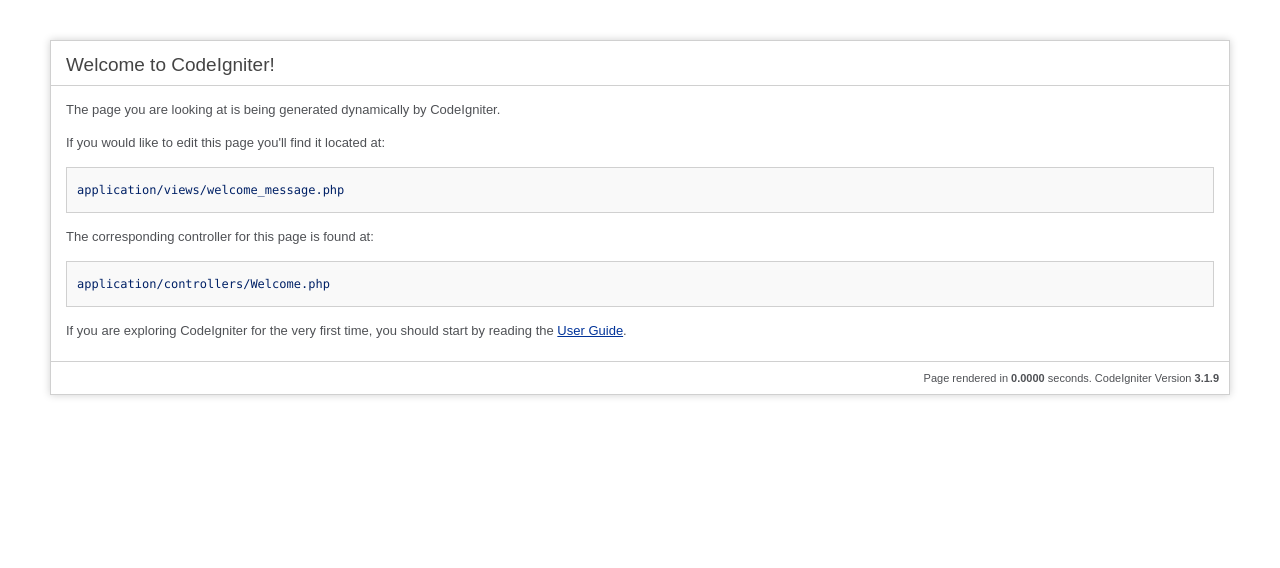
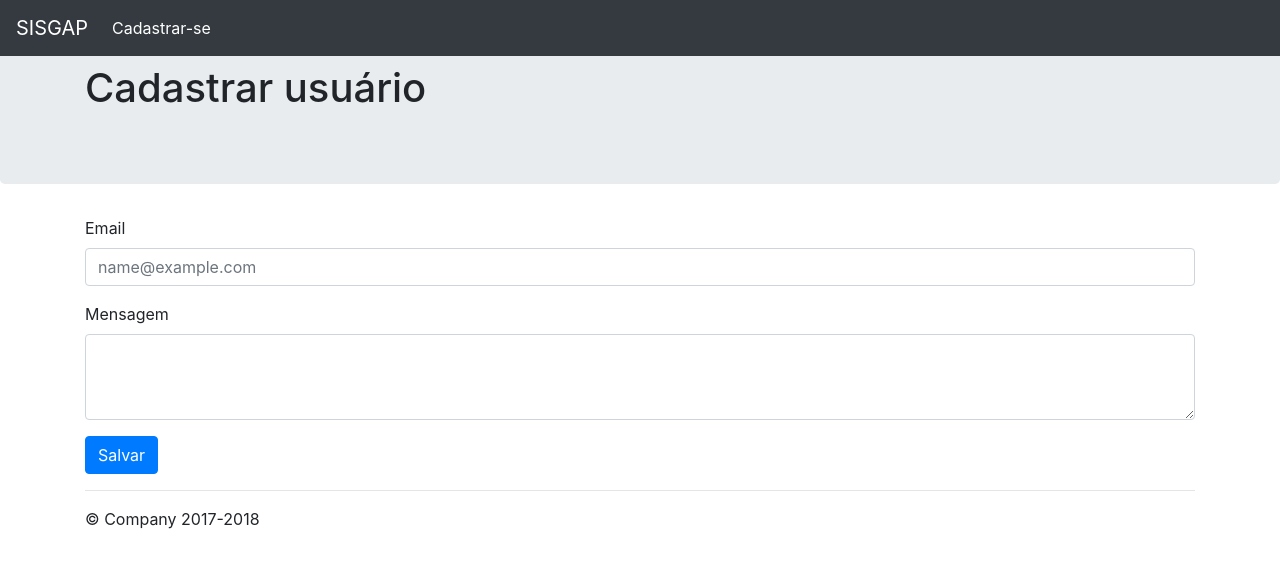
Before and after one commit to pauloafpjunior/sisgap, a CodeIgniter app: page /database/ in a window 1280 px wide. Shown: the top 568 px of the page. Run offline with CodeIgniter, Linux system fonts and the light colour scheme.

Commit message:
Pagina de cadastro

```diff
--- a/application/config/config.php
+++ b/application/config/config.php
@@ -23,7 +23,7 @@
 | a PHP script and you can easily do that on your own.
 |
 */
-$config['base_url'] = '';
+$config['base_url'] = 'localhost';
 
 /*
 |--------------------------------------------------------------------------
--- a/application/views/welcome_message.php
+++ b/application/views/welcome_message.php
@@ -1,89 +1,71 @@
 <?php
 defined('BASEPATH') OR exit('No direct script access allowed');
-?><!DOCTYPE html>
+?>
+<!doctype html>
 <html lang="en">
-<head>
-	<meta charset="utf-8">
-	<title>Welcome to CodeIgniter</title>
+  <head>
+    <!-- Required meta tags -->
+    <meta charset="utf-8">
+    <meta name="viewport" content="width=device-width, initial-scale=1, shrink-to-fit=no">
 
-	<style type="text/css">
+    <!-- Bootstrap CSS -->
+    <link rel="stylesheet" href="https://stackpath.bootstrapcdn.com/bootstrap/4.1.3/css/bootstrap.min.css" integrity="sha384-MCw98/SFnGE8fJT3GXwEOngsV7Zt27NXFoaoApmYm81iuXoPkFOJwJ8ERdknLPMO" crossorigin="anonymous">
 
-	::selection { background-color: #E13300; color: white; }
-	::-moz-selection { background-color: #E13300; color: white; }
+    <title>Sistema de Gestão Administrativa Pedagógica</title>
+  </head>
+  <body>
 
-	body {
-		background-color: #fff;
-		margin: 40px;
-		font: 13px/20px normal Helvetica, Arial, sans-serif;
-		color: #4F5155;
-	}
+<nav class="navbar navbar-expand-md navbar-dark fixed-top bg-dark">
+  <a class="navbar-brand" href="#">SISGAP</a>
+  <button class="navbar-toggler" type="button" data-toggle="collapse" data-target="#navbarsExampleDefault" aria-controls="navbarsExampleDefault" aria-expanded="false" aria-label="Toggle navigation">
+	<span class="navbar-toggler-icon"></span>
+  </button>
 
-	a {
-		color: #003399;
-		background-color: transparent;
-		font-weight: normal;
-	}
+  <div class="collapse navbar-collapse" id="navbarsExampleDefault">
+	<ul class="navbar-nav mr-auto">
+	  <li class="nav-item active">
+		<a class="nav-link" href="#">Cadastrar-se <span class="sr-only">(current)</span></a>
+	  </li>
+	</ul>
+  </div>
+</nav>
 
-	h1 {
-		color: #444;
-		background-color: transparent;
-		border-bottom: 1px solid #D0D0D0;
-		font-size: 19px;
-		font-weight: normal;
-		margin: 0 0 14px 0;
-		padding: 14px 15px 10px 15px;
-	}
+<main role="main">
 
-	code {
-		font-family: Consolas, Monaco, Courier New, Courier, monospace;
-		font-size: 12px;
-		background-color: #f9f9f9;
-		border: 1px solid #D0D0D0;
-		color: #002166;
-		display: block;
-		margin: 14px 0 14px 0;
-		padding: 12px 10px 12px 10px;
-	}
+  <!-- Main jumbotron for a primary marketing message or call to action -->
+  <div class="jumbotron">
+	<div class="container">
+		<h1>Cadastrar usuário</h1>
+	</div>
+  </div>
 
-	#body {
-		margin: 0 15px 0 15px;
-	}
+  <div class="container">
+  <form>
+  <div class="form-group">
+    <label for="exampleFormControlInput1">Email</label>
+    <input type="email" class="form-control" id="exampleFormControlInput1" placeholder="name@example.com">
+  </div>
+  <div class="form-group">
+    <label for="exampleFormControlTextarea1">Mensagem</label>
+    <textarea class="form-control" id="exampleFormControlTextarea1" rows="3"></textarea>
+  </div>
+  <button type="button" class="btn btn-primary">Salvar</button>
+</form>
 
-	p.footer {
-		text-align: right;
-		font-size: 11px;
-		border-top: 1px solid #D0D0D0;
-		line-height: 32px;
-		padding: 0 10px 0 10px;
-		margin: 20px 0 0 0;
-	}
+	<hr>
 
-	#container {
-		margin: 10px;
-		border: 1px solid #D0D0D0;
-		box-shadow: 0 0 8px #D0D0D0;
-	}
-	</style>
-</head>
-<body>
+  </div> <!-- /container -->
 
-<div id="container">
-	<h1>Welcome to CodeIgniter!</h1>
+</main>
 
-	<div id="body">
-		<p>The page you are looking at is being generated dynamically by CodeIgniter.</p>
+<footer class="container">
+  <p>&copy; Company 2017-2018</p>
+</footer>
 
-		<p>If you would like to edit this page you'll find it located at:</p>
-		<code>application/views/welcome_message.php</code>
-
-		<p>The corresponding controller for this page is found at:</p>
-		<code>application/controllers/Welcome.php</code>
-
-		<p>If you are exploring CodeIgniter for the very first time, you should start by reading the <a href="user_guide/">User Guide</a>.</p>
-	</div>
-
-	<p class="footer">Page rendered in <strong>{elapsed_time}</strong> seconds. <?php echo  (ENVIRONMENT === 'development') ?  'CodeIgniter Version <strong>' . CI_VERSION . '</strong>' : '' ?></p>
-</div>
-
-</body>
+    <!-- Optional JavaScript -->
+    <!-- jQuery first, then Popper.js, then Bootstrap JS -->
+    <script src="https://code.jquery.com/jquery-3.3.1.slim.min.js" integrity="sha384-q8i/X+965DzO0rT7abK41JStQIAqVgRVzpbzo5smXKp4YfRvH+8abtTE1Pi6jizo" crossorigin="anonymous"></script>
+    <script src="https://cdnjs.cloudflare.com/ajax/libs/popper.js/1.14.3/umd/popper.min.js" integrity="sha384-ZMP7rVo3mIykV+2+9J3UJ46jBk0WLaUAdn689aCwoqbBJiSnjAK/l8WvCWPIPm49" crossorigin="anonymous"></script>
+    <script src="https://stackpath.bootstrapcdn.com/bootstrap/4.1.3/js/bootstrap.min.js" integrity="sha384-ChfqqxuZUCnJSK3+MXmPNIyE6ZbWh2IMqE241rYiqJxyMiZ6OW/JmZQ5stwEULTy" crossorigin="anonymous"></script>
+  </body>
 </html>
```
